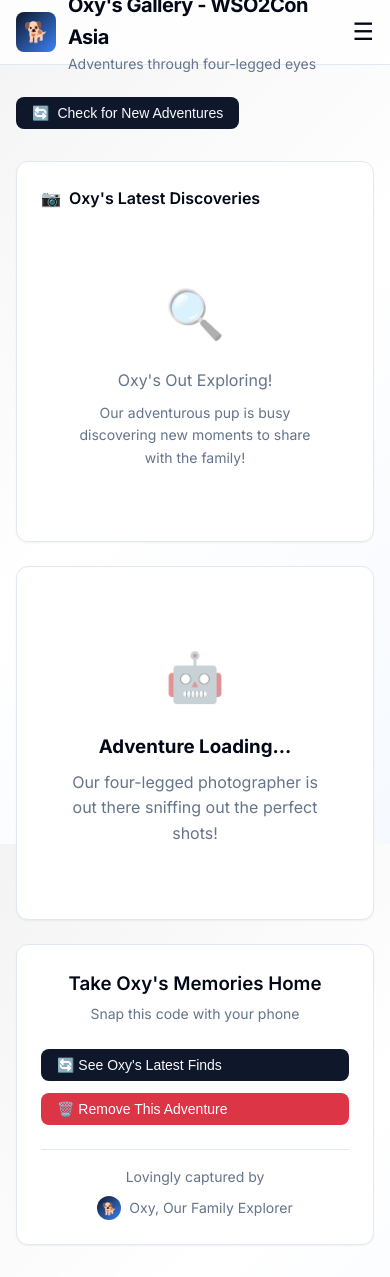
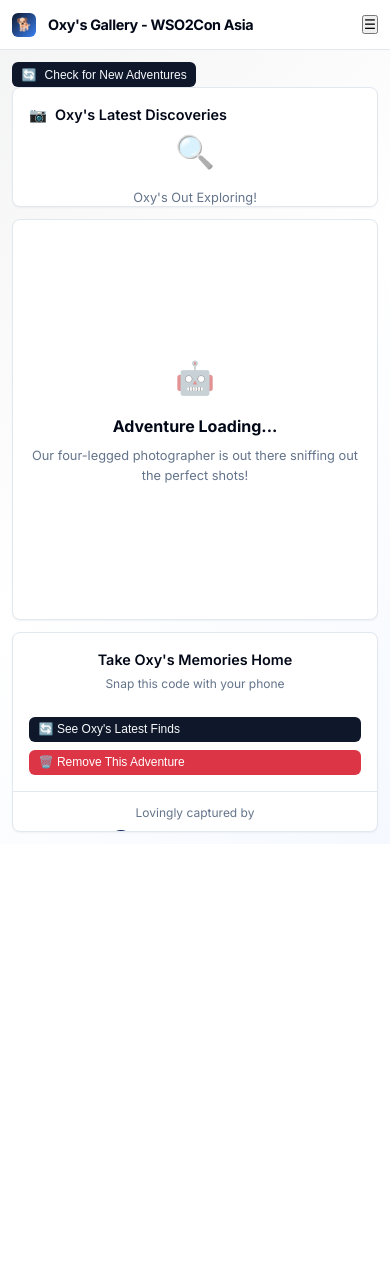
Before and after one commit to rtweera/unitree-gallery-service, a FastAPI app: page /gallery in a window 390 px wide. After the commit the page ends 833 px from the top, so only its background shows below. Run offline with FastAPI, Linux system fonts and the light colour scheme.

Commit message:
Refactor gallery layout and styles for improved responsiveness and modern design

```diff
--- a/templates/gallery.html
+++ b/templates/gallery.html
@@ -33,9 +33,9 @@
             --shadow-xl: 0 20px 25px -5px rgb(0 0 0 / 0.1), 0 8px 10px -6px rgb(0 0 0 / 0.1);
 
             /* Border Radius */
-            --radius: 12px;
-            --radius-sm: 8px;
-            --radius-lg: 16px;
+            --radius: 8px;
+            --radius-sm: 6px;
+            --radius-lg: 12px;
 
             /* Animations */
             --transition: all 0.3s cubic-bezier(0.4, 0, 0.2, 1);
@@ -47,30 +47,32 @@
             box-sizing: border-box;
         }
 
+        html, body {
+            height: 100vh;
+            overflow: hidden;
+        }
+
         body {
             font-family: 'Inter', -apple-system, BlinkMacSystemFont, 'Segoe UI', Roboto, sans-serif;
             background: var(--gradient-bg);
-            background-attachment: fixed;
             color: hsl(var(--foreground));
-            line-height: 1.6;
-            min-height: 100vh;
+            line-height: 1.5;
+            display: flex;
+            flex-direction: column;
         }
 
         /* Header Styles */
         .header {
-            background: hsl(var(--background) / 0.8);
-            backdrop-filter: blur(20px);
+            background: hsl(var(--background) / 0.95);
+            backdrop-filter: blur(10px);
             border-bottom: 1px solid hsl(var(--border));
-            position: sticky;
-            top: 0;
-            z-index: 50;
+            flex-shrink: 0;
+            height: 60px;
         }
 
         .header-container {
-            max-width: 1200px;
-            margin: 0;
+            height: 100%;
             padding: 0 1rem;
-            height: 4rem;
             display: flex;
             align-items: center;
             justify-content: space-between;
@@ -83,137 +85,39 @@
         }
 
         .logo-icon {
-            width: 2.5rem;
-            height: 2.5rem;
+            width: 2rem;
+            height: 2rem;
             background: var(--gradient-primary);
             border-radius: var(--radius-sm);
             display: flex;
             align-items: center;
             justify-content: center;
-            font-size: 1.25rem;
+            font-size: 1rem;
         }
 
         .logo-text h1 {
-            font-size: 1.25rem;
+            font-size: 1.1rem;
             font-weight: 700;
             letter-spacing: -0.025em;
         }
 
         .logo-text p {
-            font-size: 0.875rem;
-            color: hsl(var(--muted-foreground));
-        }
-
-        .nav {
-            display: none;
-            align-items: center;
-            gap: 1.5rem;
-        }
-
-        .nav a {
-            color: hsl(var(--foreground));
-            text-decoration: none;
-            font-weight: 500;
-            font-size: 0.875rem;
-            padding: 0.5rem 1rem;
-            border-radius: var(--radius-sm);
-            transition: var(--transition);
-            display: flex;
-            align-items: center;
-            gap: 0.5rem;
-        }
-
-        .nav a:hover {
-            background: hsl(var(--muted));
-        }
-
-        .menu-toggle {
-            display: block;
-            background: none;
-            border: none;
-            font-size: 1.5rem;
-            cursor: pointer;
-            color: hsl(var(--foreground));
-        }
-
-        @media (min-width: 768px) {
-            .nav { display: flex; }
-            .menu-toggle { display: none; }
-        }
-
-        /* Mobile Menu */
-        .mobile-menu {
-            display: none;
-            background: hsl(var(--background));
-            border-top: 1px solid hsl(var(--border));
-            padding: 1rem 0;
-        }
-
-        .mobile-menu.open {
-            display: block;
-        }
-
-        .mobile-nav {
-            display: flex;
-            flex-direction: column;
-            gap: 0.5rem;
-        }
-
-        /* Main Content */
-        .main {
-            max-width: none;
-            margin: 0 auto;
-            padding: 2rem 1rem;
-        }
-
-        /* Breadcrumbs */
-        .breadcrumbs {
-            display: flex;
-            align-items: center;
-            gap: 0.5rem;
-            font-size: 0.875rem;
-            color: hsl(var(--muted-foreground));
-            margin-bottom: 1.5rem;
-        }
-
-        .breadcrumbs .current {
-            color: hsl(var(--foreground));
-            font-weight: 500;
-        }
-
-        /* Gallery Header */
-        .gallery-header {
-            display: flex;
-            align-items: center;
-            justify-content: space-between;
-            margin-bottom: 2rem;
-            flex-wrap: wrap;
-            gap: 1rem;
-        }
-
-        .gallery-title h2 {
-            font-size: 2rem;
-            font-weight: 700;
-            letter-spacing: -0.025em;
-            margin-bottom: 0.5rem;
-        }
-
-        .gallery-title p {
+            font-size: 0.8rem;
             color: hsl(var(--muted-foreground));
         }
 
         .gallery-actions {
             display: flex;
             align-items: center;
-            gap: 1rem;
+            gap: 0.75rem;
         }
 
         .badge {
             background: hsl(var(--secondary));
             color: hsl(var(--secondary-foreground));
-            padding: 0.25rem 0.75rem;
+            padding: 0.25rem 0.5rem;
             border-radius: var(--radius);
-            font-size: 0.875rem;
+            font-size: 0.75rem;
             font-weight: 500;
         }
 
@@ -222,11 +126,11 @@
             display: inline-flex;
             align-items: center;
             gap: 0.5rem;
-            padding: 0.5rem 1rem;
+            padding: 0.4rem 0.8rem;
             border: none;
             border-radius: var(--radius-sm);
             font-weight: 500;
-            font-size: 0.875rem;
+            font-size: 0.8rem;
             cursor: pointer;
             transition: var(--transition);
             text-decoration: none;
@@ -262,28 +166,44 @@
             border-radius: var(--radius);
             box-shadow: var(--shadow-sm);
             transition: var(--transition);
+            overflow: hidden;
         }
 
-        .card:hover {
-            box-shadow: var(--shadow-md);
+        /* Main Content */
+        .main {
+            flex: 1;
+            padding: 1rem;
+            display: flex;
+            flex-direction: column;
+            min-height: 0;
         }
 
         /* Gallery Grid */
         .gallery-grid {
             display: grid;
             grid-template-columns: 1fr;
-            gap: 1.5rem;
+            gap: 1rem;
+            flex: 1;
+            min-height: 0;
         }
 
-        @media (min-width: 1024px) {
+        @media (min-width: 768px) {
             .gallery-grid {
-                grid-template-columns: 300px 1fr 280px;
+                grid-template-columns: 250px 1fr 220px;
+            }
+        }
+
+        @media (min-width: 1200px) {
+            .gallery-grid {
+                grid-template-columns: 280px 1fr 250px;
             }
         }
 
         /* Thumbnail Section */
         .thumbnail-section {
-            padding: 1.5rem;
+            display: flex;
+            flex-direction: column;
+            min-height: 0;
         }
 
         .thumbnail-header {
@@ -291,16 +211,22 @@
             align-items: center;
             gap: 0.5rem;
             font-weight: 600;
-            margin-bottom: 1rem;
+            font-size: 0.9rem;
+            padding: 1rem 1rem 0.5rem;
+            flex-shrink: 0;
         }
 
         .thumbnail-grid {
+            flex: 1;
+            padding: 0 1rem 1rem;
             display: grid;
             grid-template-columns: repeat(2, 1fr);
-            gap: 0.75rem;
+            gap: 0.5rem;
+            overflow-y: auto;
+            min-height: 0;
         }
 
-        @media (min-width: 1024px) {
+        @media (min-width: 768px) {
             .thumbnail-grid {
                 grid-template-columns: 1fr;
             }
@@ -378,30 +299,29 @@
 
         /* Main Image Display */
         .main-display {
-            padding: 1.5rem;
+            display: flex;
+            flex-direction: column;
+            min-height: 0;
         }
 
         .image-container {
             position: relative;
-            margin-bottom: 1rem;
+            flex: 1;
+            margin: 1rem;
             border-radius: var(--radius);
             overflow: hidden;
             background: #f8f9fa;
+            min-height: 0;
+            display: flex;
+            align-items: center;
+            justify-content: center;
         }
 
         .main-image {
             width: 100%;
-            height: auto;
-            max-height: none;
+            height: 100%;
             object-fit: contain;
             display: block;
-            min-height: 300px;
-        }
-
-        @media (min-width: 1024px) {
-            .main-image {
-                min-height: 400px;
-            }
         }
 
         .image-overlay {
@@ -424,53 +344,54 @@
         }
 
         .image-title {
-            font-size: 1.125rem;
+            font-size: 1rem;
             font-weight: 600;
             margin-bottom: 0.25rem;
         }
 
         .image-meta {
-            font-size: 0.875rem;
+            font-size: 0.8rem;
             opacity: 0.9;
         }
 
         /* QR Section */
         .qr-section {
-            padding: 1.5rem;
-            text-align: center;
             display: flex;
             flex-direction: column;
-            height: fit-content;
+            min-height: 0;
         }
 
         .qr-header {
-            margin-bottom: 1.5rem;
+            padding: 1rem 1rem 0.5rem;
+            text-align: center;
+            flex-shrink: 0;
         }
 
         .qr-title {
             font-weight: 600;
+            font-size: 0.9rem;
             margin-bottom: 0.25rem;
         }
 
         .qr-subtitle {
             color: hsl(var(--muted-foreground));
-            font-size: 0.875rem;
+            font-size: 0.75rem;
         }
 
         .qr-container {
-            margin-bottom: 1.5rem;
             flex: 1;
             display: flex;
             flex-direction: column;
             justify-content: center;
+            align-items: center;
+            padding: 0 1rem;
+            min-height: 0;
         }
 
         .qr-code {
             width: 100%;
-            max-width: 200px;
-            height: auto;
+            max-width: 140px;
             aspect-ratio: 1;
-            margin: 0 auto 0.75rem;
             background: hsl(var(--muted));
             border-radius: var(--radius);
             display: block;
@@ -479,24 +400,27 @@
         }
 
         .qr-text {
-            font-size: 0.875rem;
+            font-size: 0.75rem;
             color: hsl(var(--muted-foreground));
-            margin-bottom: 1rem;
+            margin-top: 0.5rem;
+            text-align: center;
         }
 
         .qr-actions {
             display: flex;
             flex-direction: column;
-            gap: 0.75rem;
-            margin-bottom: 1.5rem;
+            gap: 0.5rem;
+            padding: 1rem;
+            flex-shrink: 0;
         }
 
         .qr-credits {
-            padding-top: 1rem;
+            padding: 0.75rem 1rem;
             border-top: 1px solid hsl(var(--border));
-            font-size: 0.875rem;
+            font-size: 0.75rem;
             color: hsl(var(--muted-foreground));
-            margin-top: auto;
+            text-align: center;
+            flex-shrink: 0;
         }
 
         .credit-row {
@@ -507,31 +431,15 @@
             margin-top: 0.5rem;
         }
 
-        /* Delete Button Styles */
-        .btn-danger {
-            background: #dc3545;
-            color: white;
-        }
-
-        .btn-danger:hover {
-            background: #c82333;
-            transform: translateY(-1px);
-        }
-
-        .btn-danger:disabled {
-            opacity: 0.5;
-            cursor: not-allowed;
-            transform: none;
-        }
         .credit-icon {
-            width: 1.5rem;
-            height: 1.5rem;
+            width: 1.2rem;
+            height: 1.2rem;
             background: var(--gradient-primary);
             border-radius: 50%;
             display: flex;
             align-items: center;
             justify-content: center;
-            font-size: 0.75rem;
+            font-size: 0.65rem;
         }
 
         /* No Images State */
@@ -540,63 +448,56 @@
             flex-direction: column;
             align-items: center;
             justify-content: center;
-            padding: 3rem 1.5rem;
+            height: 100%;
             text-align: center;
             color: hsl(var(--muted-foreground));
+            padding: 1rem;
         }
 
         .no-images-icon {
-            font-size: 3rem;
-            margin-bottom: 1rem;
+            font-size: 2rem;
+            margin-bottom: 0.75rem;
             opacity: 0.5;
         }
 
         .no-images h3 {
             color: hsl(var(--foreground));
             margin-bottom: 0.5rem;
+            font-size: 1rem;
+        }
+
+        .no-images p {
+            font-size: 0.8rem;
         }
 
         /* Loading Animation */
         .loading {
             display: inline-block;
-            width: 1rem;
-            height: 1rem;
+            width: 0.8rem;
+            height: 0.8rem;
             border: 2px solid hsl(var(--border));
             border-radius: 50%;
             border-top-color: hsl(var(--primary));
             animation: spin 1s linear infinite;
         }
 
-
-        .thumbnail-grid {
-            display: grid;
-            grid-template-columns: repeat(2, 1fr);
-            gap: 0.75rem;
-            max-height: 400px;
-            overflow-y: auto;
-            padding-right: 0.5rem;
-        }
-
-        @media (min-width: 1024px) {
-            .thumbnail-grid {
-                grid-template-columns: 1fr;
-                max-height: 500px;
-            }
+        @keyframes spin {
+            to { transform: rotate(360deg); }
         }
 
         /* Custom scrollbar styling */
         .thumbnail-grid::-webkit-scrollbar {
-            width: 6px;
+            width: 4px;
         }
 
         .thumbnail-grid::-webkit-scrollbar-track {
             background: hsl(var(--muted));
-            border-radius: 3px;
+            border-radius: 2px;
         }
 
         .thumbnail-grid::-webkit-scrollbar-thumb {
             background: hsl(var(--muted-foreground) / 0.3);
-            border-radius: 3px;
+            border-radius: 2px;
             transition: var(--transition);
         }
 
@@ -610,31 +511,37 @@
             scrollbar-color: hsl(var(--muted-foreground) / 0.3) hsl(var(--muted));
         }
 
-
-        @keyframes spin {
-            to { transform: rotate(360deg); }
-        }
-
         /* Focus Styles */
         *:focus-visible {
             outline: 2px solid hsl(var(--primary));
             outline-offset: 2px;
         }
 
-        /* Responsive Design */
-        @media (max-width: 480px) {
-            .gallery-header {
-                flex-direction: column;
-                align-items: flex-start;
+        /* Mobile Responsive */
+        @media (max-width: 767px) {
+            .header-container {
+                padding: 0 0.75rem;
             }
 
-            .gallery-actions {
-                width: 100%;
-                justify-content: space-between;
+            .logo-text h1 {
+                font-size: 1rem;
+            }
+
+            .logo-text p {
+                display: none;
             }
 
             .badge {
                 display: none;
+            }
+
+            .main {
+                padding: 0.75rem;
+            }
+
+            .gallery-grid {
+                grid-template-rows: 120px 1fr 200px;
+                gap: 0.75rem;
             }
 
             .thumbnail-grid {
@@ -646,19 +553,33 @@
 
             .thumbnail {
                 flex-shrink: 0;
-                width: 6rem;
-            }
-
-            .thumbnail img {
-                height: 4rem;
-            }
-
-            .qr-actions {
-                flex-direction: column;
+                width: 80px;
+                aspect-ratio: 1;
             }
 
             .qr-code {
-                max-width: 150px;
+                max-width: 100px;
+            }
+
+            .btn {
+                font-size: 0.75rem;
+                padding: 0.35rem 0.6rem;
+            }
+        }
+
+        @media (max-width: 480px) {
+            .header {
+                height: 50px;
+            }
+
+            .logo-icon {
+                width: 1.5rem;
+                height: 1.5rem;
+                font-size: 0.8rem;
+            }
+
+            .logo-text h1 {
+                font-size: 0.9rem;
             }
         }
     </style>
```
Also changed, not shown: other parts of templates/gallery.html (+23 -28 lines).
